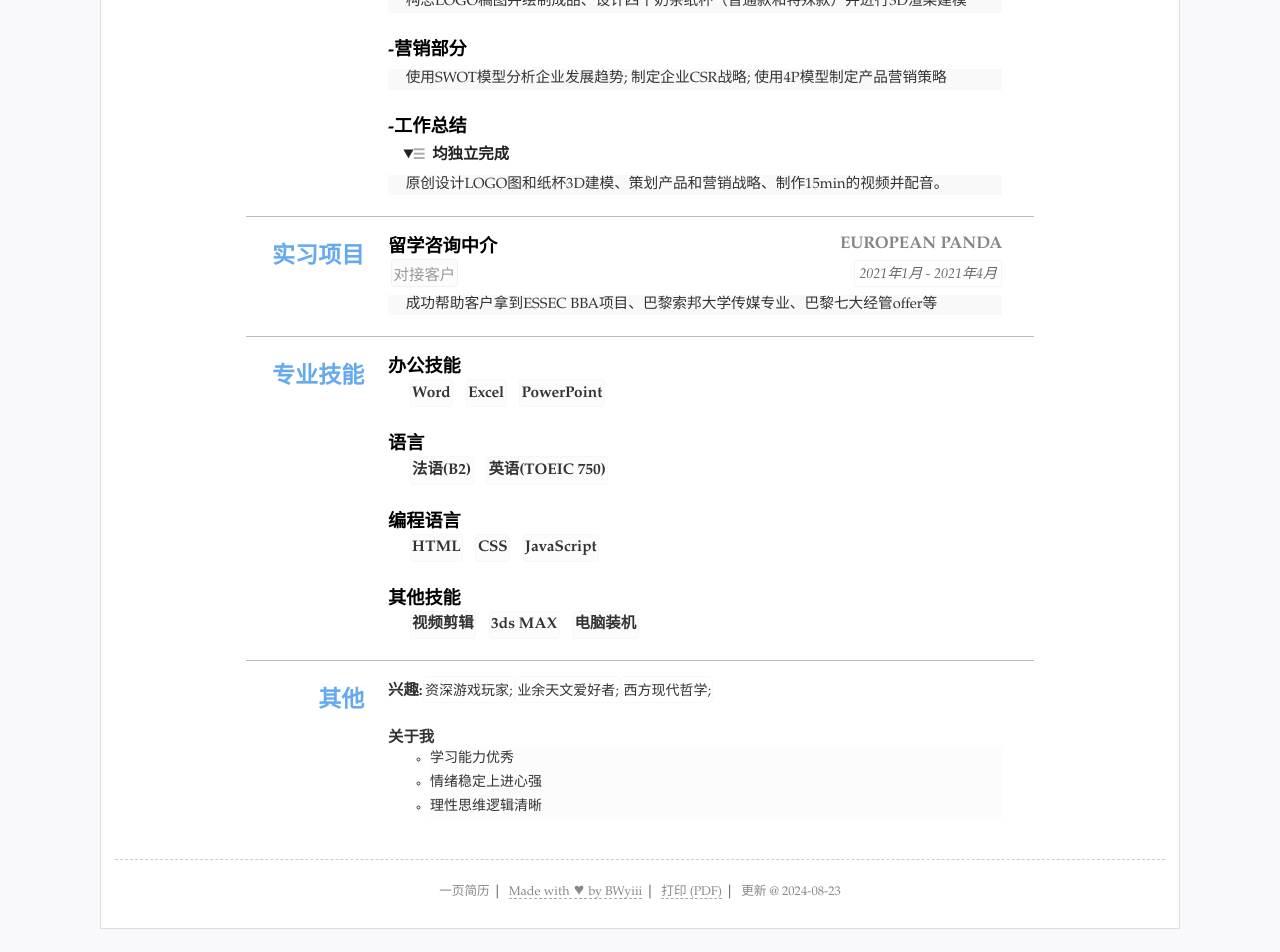
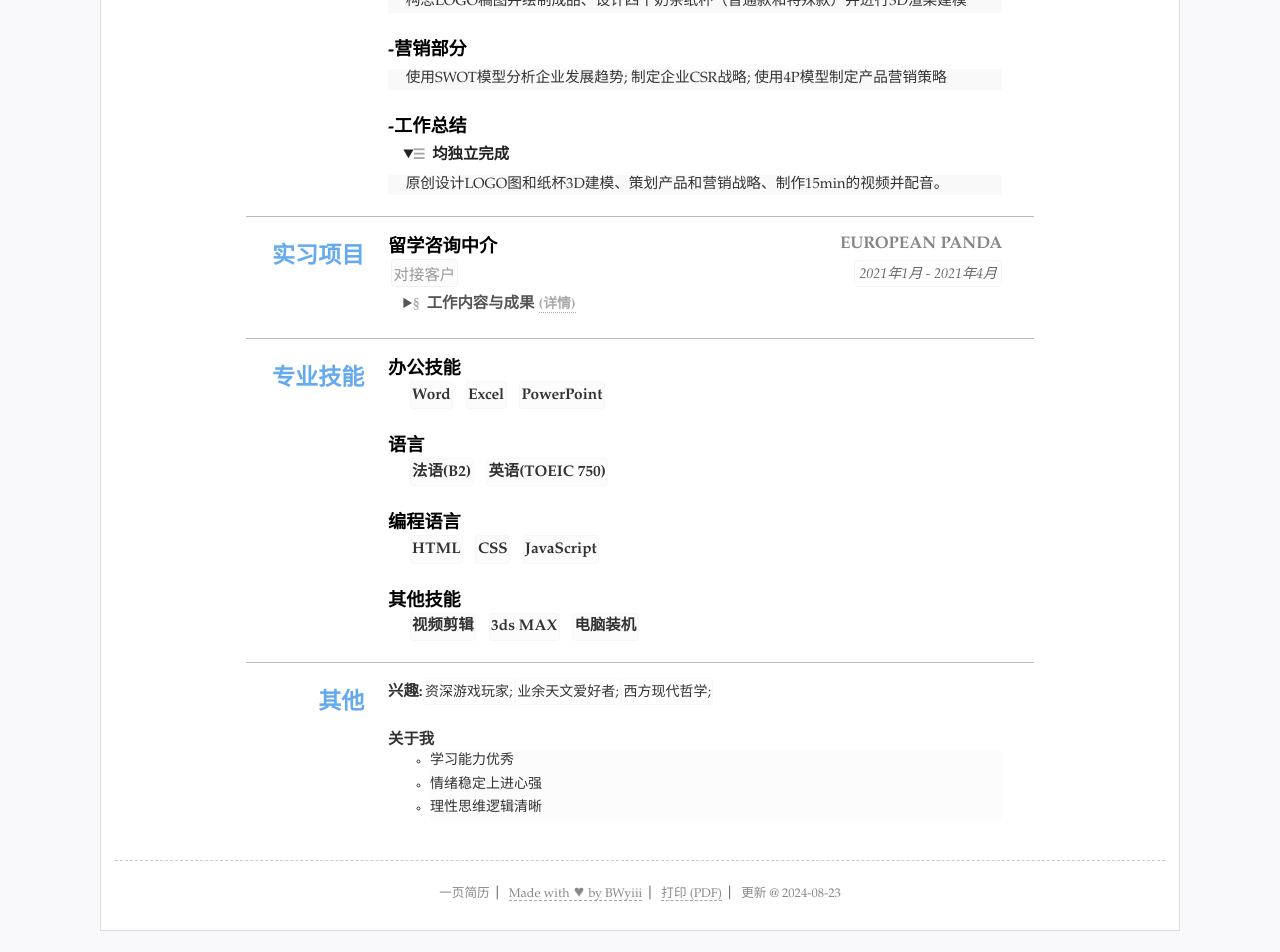
Before and after one commit to BWyiii/-, a Jekyll site: the page built from index.html, in a window 1280 px wide. Shown: the part 470-1422 px from the top of the page. Built offline with Jekyll 4.4.1, drawn with Linux system fonts in a browser that asks for light colours.

Commit message:
Update resume.yml

```diff
--- a/_data/resume.yml
+++ b/_data/resume.yml
@@ -59,9 +59,8 @@ main: #简历主要内容，
     tags:
     - 对接客户
     duration: 2021年1月 - 2021年4月
-    items: -工作内容
+    summary: 工作内容与成果
     detail: 与朋友的初创业合作项目。本人负责对接客户需求（介绍学校、申请方案等）。客源主要为成都实外西区国际部高中生，业务方向主要为欧陆留学
-    items: -工作成果
     detail: 成功帮助客户拿到ESSEC BBA项目、巴黎索邦大学传媒专业、巴黎七大经管offer等
 
 - type: skills
```
